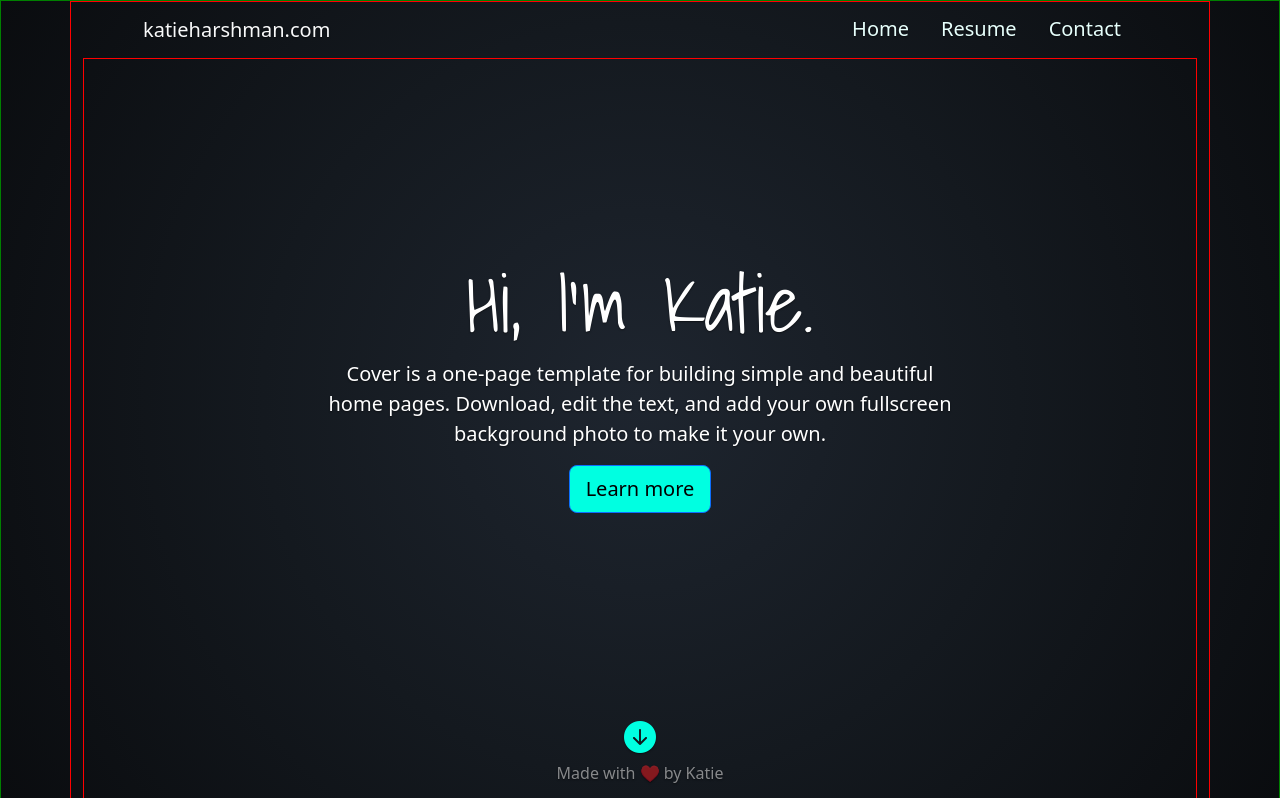
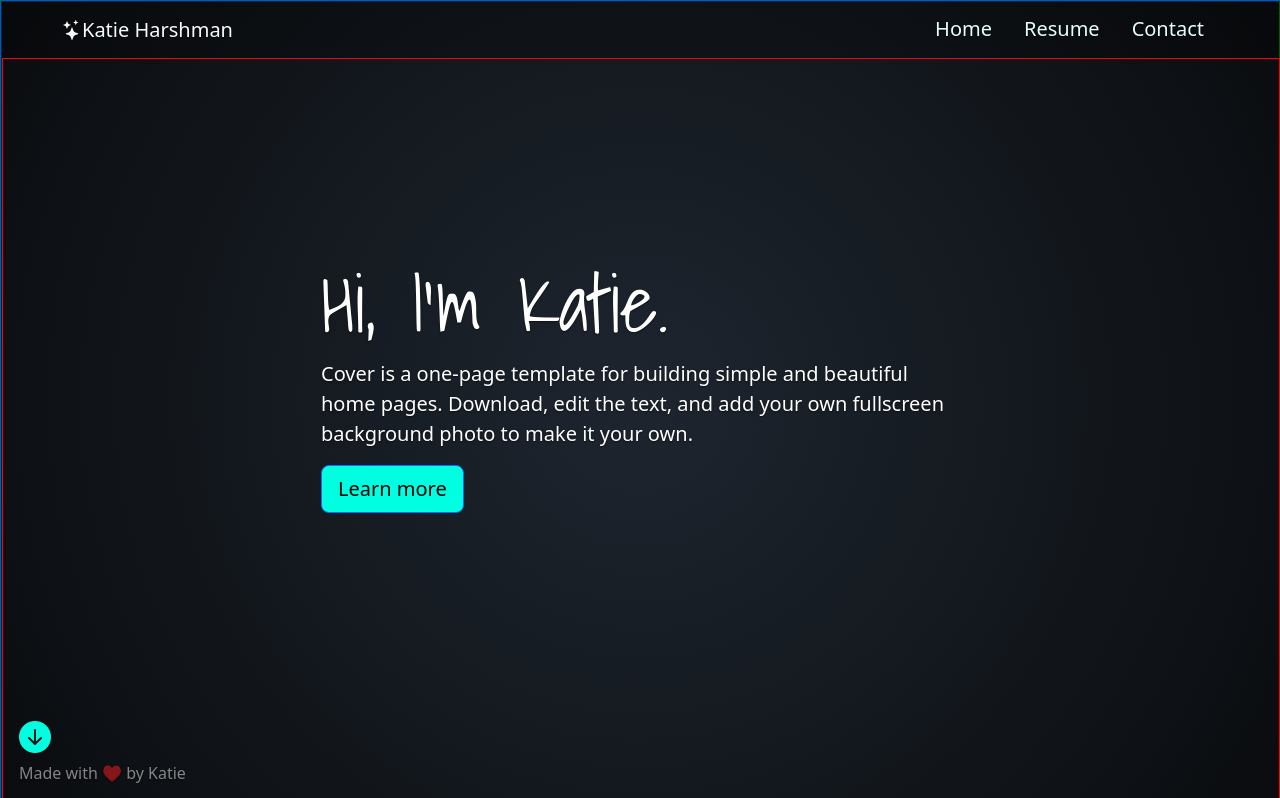
Before and after one commit to pie1011/portfolio, a React app: page / in a window 1280 px wide. Shown: the top 798 px of the page. Built offline with nearby package versions, Linux system fonts and the light colour scheme.

Commit message:
changes to all component layouts

```diff
--- a/public/index.html
+++ b/public/index.html
@@ -33,7 +33,8 @@
 
 <body class="text-bg-dark">
   <noscript>You need to enable JavaScript to run this app.</noscript>
-  <div id="root" class="d-flex flex-column min-vh-100 h-100 w-100 text-center"  style="border: 1px solid green"></div>
+  <!-- <div id="root" class="constainer container-fluid d-flex flex-column min-vh-100 min-vw-100 p-0 m-0 text-center"  style="border: 1px solid green"></div> -->
+  <div id="root"  style="border: 1px solid green"></div>
   <!-- Empty -->
 </body>
 
--- a/src/components/About/About.js
+++ b/src/components/About/About.js
@@ -8,7 +8,7 @@ const About = () => {
     return (
         <div className="cover-container d-flex w-100 min-vh-100 h-100 p-3 mx-auto flex-column">
 
-            <main className="px-3">
+            <Container className="px-3">
                 <h1 className="display-1 name-header">Hi, I'm Katie.</h1>
                 <p className="lead">
                     Cover is a one-page template for building simple and beautiful home
@@ -20,7 +20,7 @@ const About = () => {
                         Learn more
                     </Button>
                 </p>
-            </main>
+            </Container>
 
 
         </div>
--- a/src/components/App/App.js
+++ b/src/components/App/App.js
@@ -15,8 +15,8 @@ class App extends React.Component {
   }
   render() {
     return (
-      <Container className="container container-fluid min-vh-100 h-100 w-100 mx-auto"  style={{border: "1px solid red"}}>
-      <Navigation />
+      <Container id="App" className="container-fluid min-vw-100 p-0"  style={{border: "1px solid blue"}}>
+        <Navigation />
         <Cover />
         <About />
       </Container>
--- a/src/components/Cover/Cover.js
+++ b/src/components/Cover/Cover.js
@@ -6,7 +6,7 @@ import Button from 'react-bootstrap/Button';
 
 const Cover = () => {
     return (
-            <div className="d-flex min-vh-100 w-100 h-100 p-3 mx-auto flex-column" style={{border: "1px solid red"}}>
+            <div className="d-flex min-vh-100 w-100 p-3 mx-auto flex-column" style={{border: "1px solid red"}}>
                 <div className="mb-auto"></div>
 
                 <Container className="cover-container align-self-center px-3">
--- /dev/null
+++ b/src/components/Navigation/Navigation.css
@@ -0,0 +1,8 @@
+.portfolio-navbar {
+    background-color: rgba(0, 0, 0, 0.25);
+}
+
+.portfolio-navbar .navbar-brand {
+    color: #e7fffc;
+    font-weight: 500;
+}
--- a/src/components/Navigation/Navigation.js
+++ b/src/components/Navigation/Navigation.js
@@ -1,4 +1,5 @@
 import React from "react";
+import "./Navigation.css";
 
 import Container from 'react-bootstrap/Container';
 import Navbar from 'react-bootstrap/Navbar';
@@ -6,9 +7,9 @@ import Navbar from 'react-bootstrap/Navbar';
 
 const Navigation = () => {
     return (
-        <Navbar sticky="top" className="w-100">
+        <Navbar sticky="top" className="w-100 portfolio-navbar w-100">
             <Container fluid>
-                <Navbar.Brand href="#home" className="nav nav-masthead text-light px-5">katieharshman.com</Navbar.Brand>
+                <Navbar.Brand href="#home" className="nav nav-masthead text-light px-5"><i class="bi bi-stars"></i> Katie Harshman</Navbar.Brand>
                 <Navbar.Toggle />
                 <Navbar.Collapse className="navigation d-flex justify-content-end px-5">
                     <a href="#empty-link" >
```
